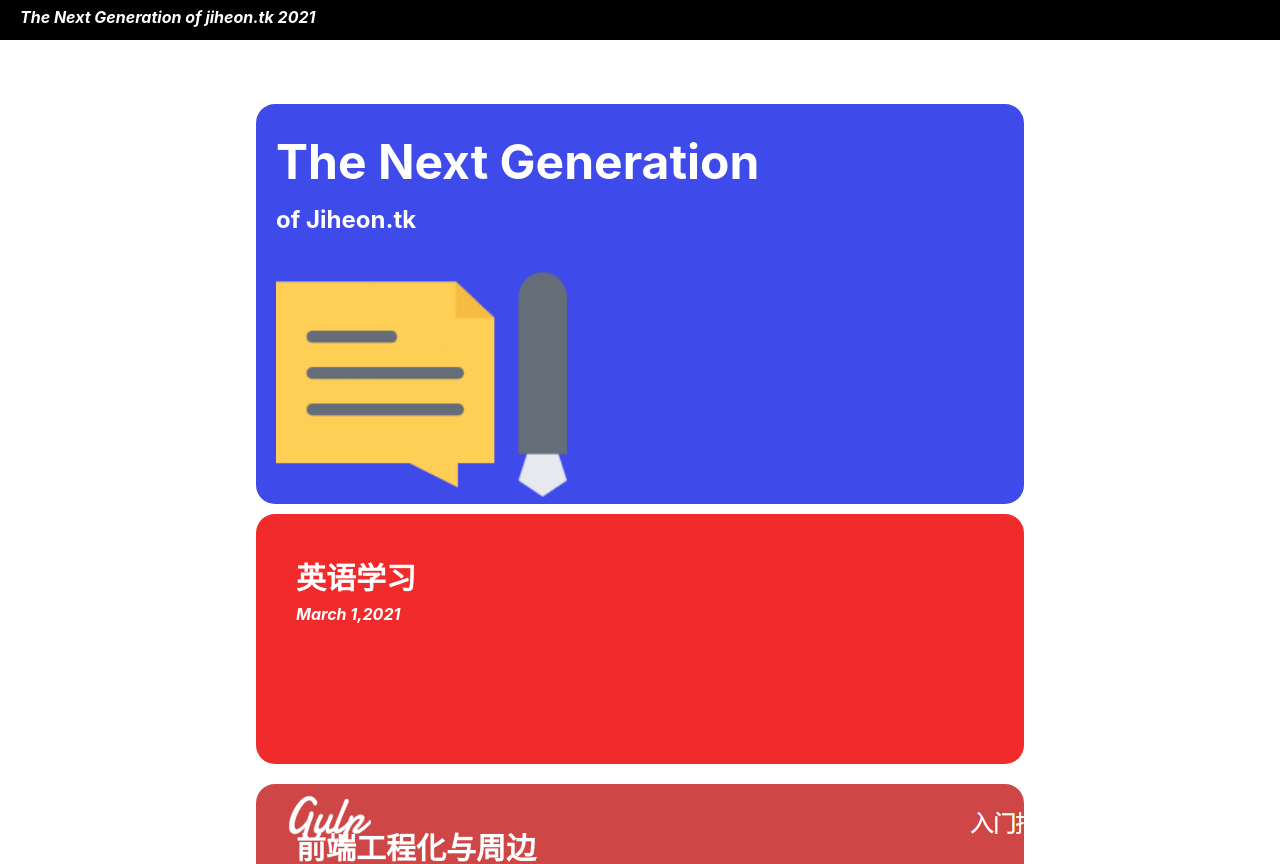
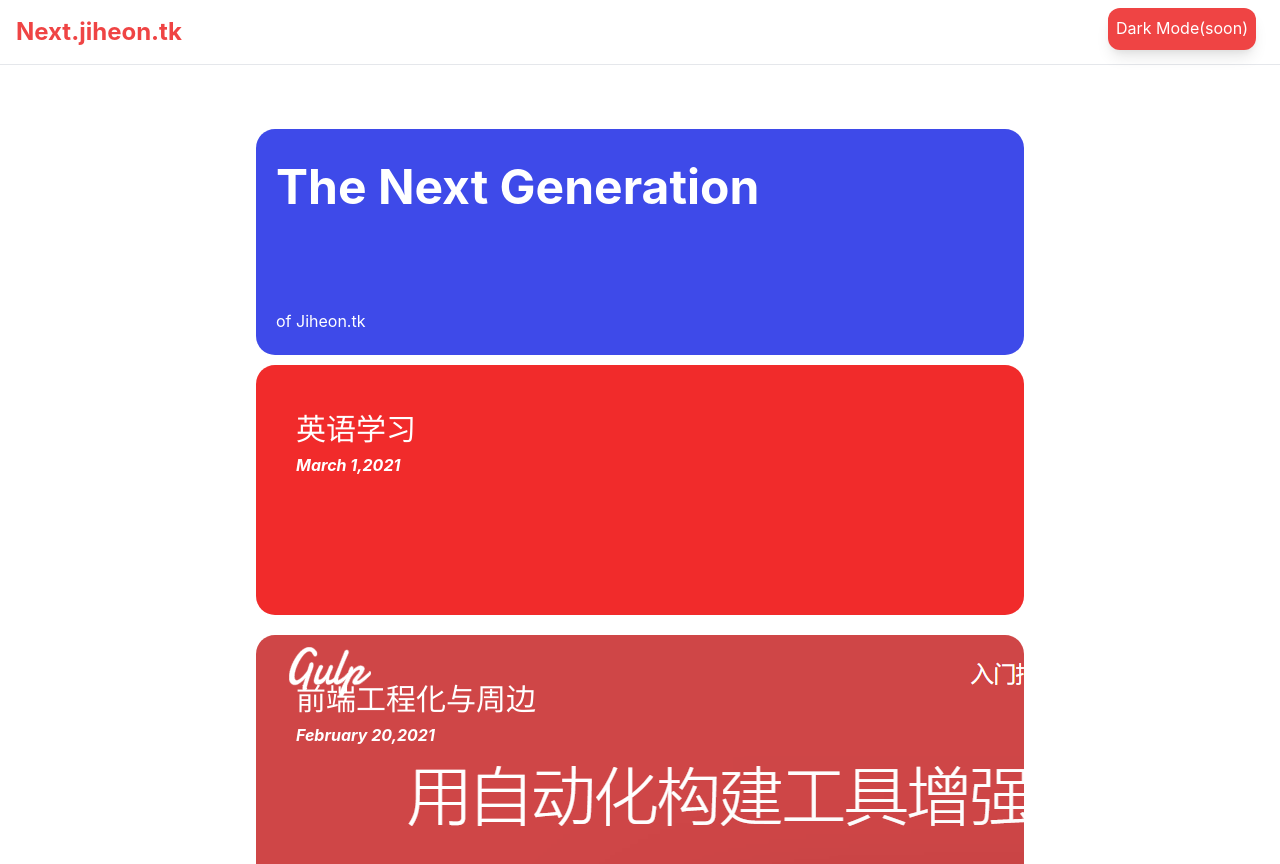
Before and after one commit to lightyisu/nextjs_blog, a Next.js app: page / in a window 1280 px wide. Shown: the top 864 px of the page. Built offline with nearby package versions, Linux system fonts and the light colour scheme.

Commit message:
add tailwind.css

```diff
--- a/pages/index.js
+++ b/pages/index.js
@@ -6,18 +6,19 @@
 const next = ({ sortedPostsData,buildTime}) => {
     return (
         <div>
-            <Head>
+            <Head >
                 <title>Next generation of jiheon.tk</title>
             </Head>
-            <header className={style.header}>
-                <p>The Next Generation of jiheon.tk 2021</p>
+            <header className='text-red-500 p-4 border-solid border-b flex relative border-gray-200 font-bold  text-white'>
+                <p className='text-2xl'>Next.jiheon.tk</p>
+                <button className='absolute right-6 bg-red-500 shadow-lg  text-white top-2 rounded-xl p-2'>Dark Mode(soon)</button>
             </header>
             <div className={style.wrapper}>
 
                 <div className={style.board}>
-                    <h1>The Next Generation </h1>
+                    <h1 className='font-bold h-40'>The Next Generation </h1>
                     <h2>of Jiheon.tk</h2>
-                    <img src='/images/blogging.png' alt='boardpng' />
+
                 </div>
                 <div className={style.postWrapper}>
 
@@ -38,8 +39,10 @@
                 </div>
             </div>
             <footer className={style.footer}>
-                <h3>Powered By <a href='https://nextjs.org' className='nextjsColor'>Next.js</a></h3>
+                <h3>Powered By <a href='https://nextjs.org' className='nextjsColor'>Next.js</a>&<a href='https://tailwindcss.com/' className='text-green-200'>Tailwind.css</a></h3>
                 <p >由<span className='nextjsColor'>Next.js</span>驱动</p>
+                <p>由<span className='text-green-200'>Tailwind.css</span>框架驱动样式</p>
+
                 <p>最后编译于{buildTime}</p>
 
             </footer>
--- a/pages/next.module.css
+++ b/pages/next.module.css
@@ -1,15 +1,4 @@
-.header{
-    background-color: black;
-    height: 40px;
-    color: #fff;
-    font-style: italic;
-    font-weight: bold;
-    line-height: 35px;
-    padding-left: 20px;
-}
-.header p{
-    margin: 0;
-}
+
 .wrapper{
     margin: 4rem auto;
     width: 60%;
@@ -18,7 +7,7 @@
 .board{
     width: 100%;
     margin: 0 auto;
-    height: 250px;
+
     background-color: rgb(62, 74, 233);
     border-radius: 19px;
     color: #fff;
@@ -61,7 +50,8 @@
 }
 .footer{
     background-color: black;
-    height: 140px;
+    height: 200px;
+    padding: 20px;
     text-align: center;
     color: #fff;
 }
@@ -89,13 +79,3 @@
         height: 150px;
     }
 }
-@media screen and (max-width:1300px) {
-    .board{
-        height: 400px;
-    }
-    .board img{
-        position: static;
-        width: 40%;
-    }
-
-}
--- a/styles/global.css
+++ b/styles/global.css
@@ -1,4 +1,6 @@
-html,
+@tailwind base;
+@tailwind components;
+@tailwind utilities;
 body {
   padding: 0;
   margin: 0;
--- /dev/null
+++ b/tailwind.config.js
@@ -0,0 +1,11 @@
+module.exports = {
+  purge: ['./pages/**/*.{js.ts.jsx.tsx}','./components/**/*.{js.ts.tsx.jsx}'],
+  darkMode: false, // or 'media' or 'class'
+  theme: {
+    extend: {},
+  },
+  variants: {
+    extend: {},
+  },
+  plugins: [],
+}
```
Also changed, not shown: package.json (+6 -2 lines), posts/sundry.md (+22 -0 lines), 1 other file (tests, documents, lock files or other folders).
